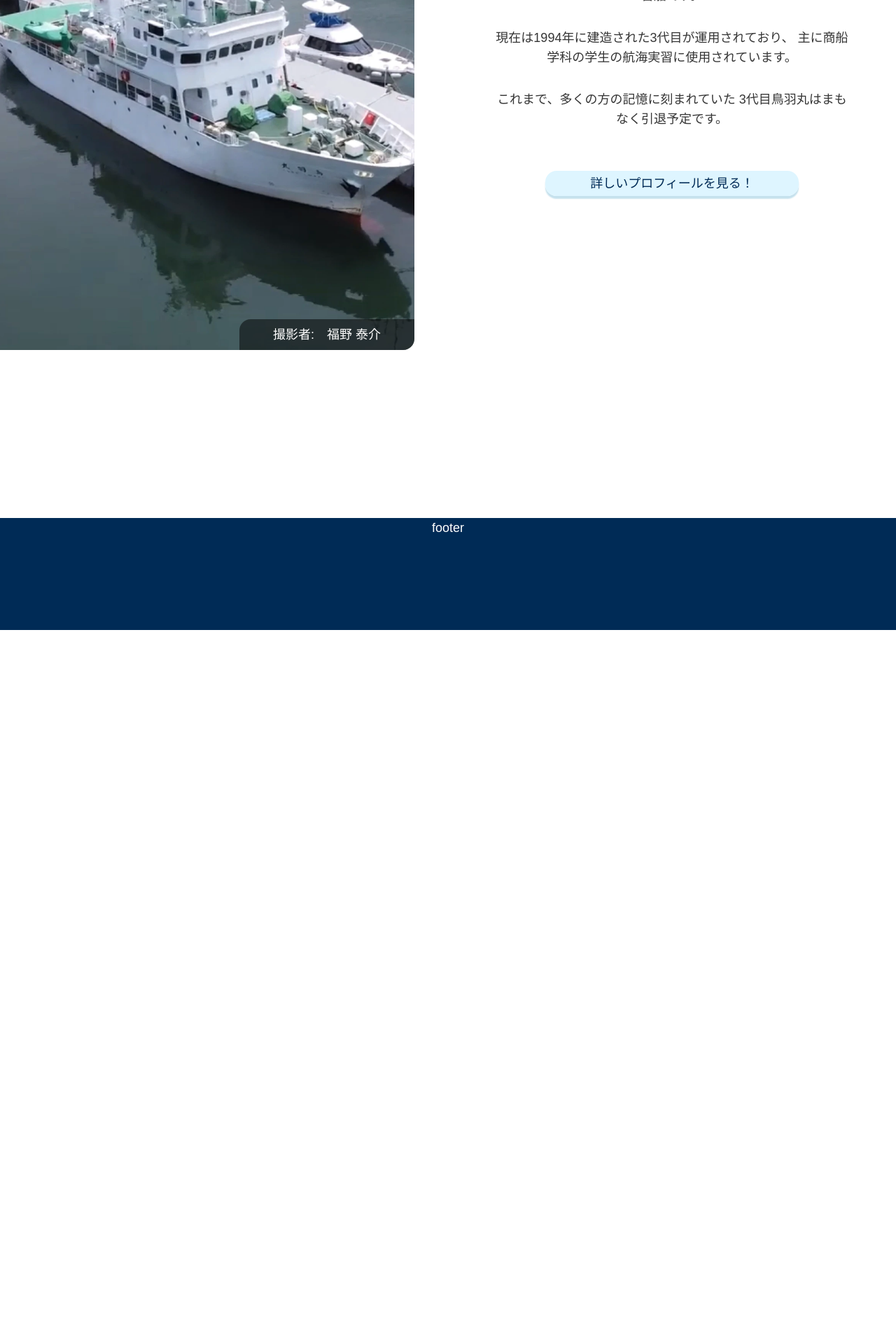
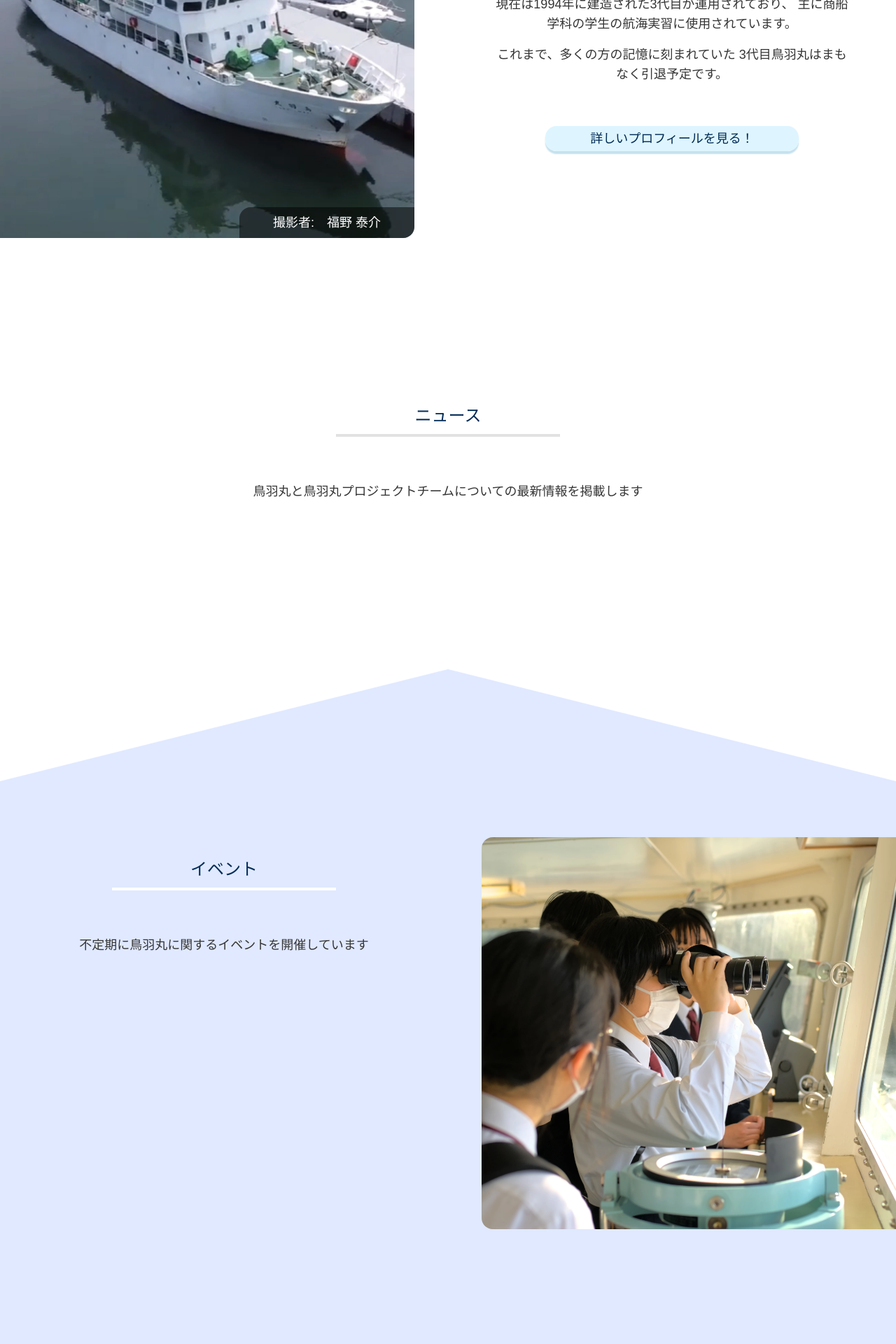
Before and after one commit to takara2314/3rd-tobamaru-lastyear, a SvelteKit app: page / in a window 1280 px wide. Shown: the part 1260-3180 px from the top of the page at 70% size. Before the commit the page ends 2160 px from the top, so only its background shows below. Built offline with nearby package versions, Linux system fonts and the light colour scheme; no server answers; a web font is replaced by a local one.

Commit message:
Add: メインページの基本構成

```diff
--- a/src/routes/+page.svelte
+++ b/src/routes/+page.svelte
@@ -1,60 +1,132 @@
 <script>
   import { PUBLIC_SITE_URL } from "$env/static/public";
   import PrimaryBtn from "./buttons/PrimaryBtn.svelte";
+  import SecondaryBtn from "./buttons/SecondaryBtn.svelte";
 </script>
 
 <header>header</header>
 
 <main>
   <section id="whats-tobamaru" class="column-2">
-    <div class="left-image">
+    <figure class="left-image">
       <img
         src="/photos/tobamaru.webp"
         alt="鳥羽丸"
       />
-      <small>
+      <figcaption>
         撮影者:　福野 泰介
-      </small>
-    </div>
+      </figcaption>
+    </figure>
 
-    <div class="right-article">
+    <article>
       <h2>
         鳥羽丸とは？
       </h2>
-
-      <article>
+      <div>
         <p>
           鳥羽丸（とばまる）とは、
           鳥羽商船高等専門学校が保有する練習船です。
         </p>
-
         <p>
           現在は1994年に建造された3代目が運用されており、
           主に商船学科の学生の航海実習に使用されています。
         </p>
-
         <p>
           これまで、多くの方の記憶に刻まれていた
           3代目鳥羽丸はまもなく引退予定です。
         </p>
-      </article>
+      </div>
 
       <PrimaryBtn
         label="詳しいプロフィールを見る！"
       />
-    </div>
+    </article>
   </section>
 
   <section id="news">
+    <h2>ニュース</h2>
+
+    <article>
+      鳥羽丸と鳥羽丸プロジェクトチームについての最新情報を掲載します
+    </article>
   </section>
 
-  <section id="events">
-  </section>
+  <div class="blue-bg-area">
+    <section id="events" class="column-2">
+      <article>
+        <h2 white-wave>
+          イベント
+        </h2>
+        <div>
+          不定期に鳥羽丸に関するイベントを開催しています
+        </div>
+      </article>
 
-  <section id="instagram">
-  </section>
+      <figure class="right-image">
+        <img
+          src="/photos/looking.webp"
+          alt="望遠鏡を見る女の子"
+        />
+      </figure>
+    </section>
 
-  <section id="whats-tobamaru-project-team">
+    <section id="instagram">
+      <h2 white-wave>
+        Instagram
+      </h2>
+      <div>
+        定期的に鳥羽丸や鳥羽商船にまつわる情報を投稿します
+      </div>
+    </section>
+  </div>
+
+  <section id="whats-tobamaru-project-team" class="column-2">
+    <figure class="left-image">
+      <img
+        src="/photos/commemorative-photo.webp"
+        alt="集合写真"
+      />
+    </figure>
+
+    <article>
+      <h2>
+        鳥羽丸プロジェクトチームとは？
+      </h2>
+
+      <div>
+        <p>
+          鳥羽丸プロジェクトチームは、
+        </p>
+        <p>
+          代船入替えに向けて記念行事、
+        </p>
+        <p>
+          在校生や卒業生の鳥羽商船に対する愛着や
+        </p>
+        <p>
+          地域の人々の親しみをより深めるための
+        </p>
+        <p>
+          企画を検討する学生団体です。
+        </p>
+        <p>
+          （学校から結成承認済み）
+        </p>
+      </div>
+
+      <div class="button-column">
+        <p>
+          <SecondaryBtn
+            label="活動方針"
+          />
+        </p>
+        <p>
+          <PrimaryBtn
+            label="私もチームの一員になりたい！"
+          />
+        </p>
+      </div>
+    </article>
   </section>
 </main>
 
@@ -76,23 +148,24 @@
     justify-content: space-between;
   }
 
-  .column-2 div {
+  .column-2 > * {
     width: 50%;
   }
 
   .left-image {
-    height: 90dvh;
+    height: 70dvh;
     padding-right: 3rem;
     position: relative;
   }
 
   .left-image img {
+    width: 100%;
     height: 100%;
     object-fit: cover;
     border-radius: 0 1rem 1rem 0;
   }
 
-  .left-image small {
+  .left-image figcaption {
     position: absolute;
     bottom: 0;
     right: 3rem;
@@ -102,15 +175,76 @@
     border-radius: 1rem 0 1rem 0;
   }
 
-  .right-article {
-    padding: 4rem;
+  .right-image {
+    height: 70dvh;
+    padding-left: 3rem;
+    position: relative;
   }
 
-  .right-article p {
+  .right-image img {
+    width: 100%;
+    height: 100%;
+    object-fit: cover;
+    border-radius: 1rem 0 0 1rem;
+  }
+
+  .right-image figcaption {
+    position: absolute;
+    bottom: 0;
+    left: 3rem;
+    background-color: rgba(0, 0, 0, 0.5);
+    color: white;
+    padding: 0.5rem 3rem;
+    border-radius: 0 1rem 0 1rem;
+  }
+
+  .column-2 article {
+    padding: 2rem 4rem;
+  }
+
+  .column-2 article div:not(.button-column) > p {
+    margin-bottom: 1rem;
+  }
+
+  .column-2 article > div {
+    margin-bottom: 4rem;
+  }
+
+  .blue-bg-area {
+    background-color: var(--section-bg-color);
+    display: flex;
+    flex-direction: column;
+    align-items: center;
+    position: relative;
+  }
+
+  .blue-bg-area::before {
+    content: "";
+    width: 100%;
+    height: 10rem;
+    background-color: var(--bg-color);
+    position: absolute;
+    top: 0;
+    clip-path: polygon(0 0, 0 100%, 50% 0, 100% 100%, 100% 0);
+  }
+
+  .blue-bg-area::after {
+    content: "";
+    width: 100%;
+    height: 10rem;
+    background-color: var(--bg-color);
+    position: absolute;
+    bottom: 0;
+    clip-path: polygon(0 100%, 0 0, 50% 100%, 100% 0, 100% 100%);
+  }
+
+  .button-column {
+    display: flex;
+    flex-direction: column;
+    align-items: center;
+  }
+
+  .button-column p {
     margin-bottom: 2rem;
   }
-
-  article {
-    margin-bottom: 4rem;
-  }
 </style>
--- /dev/null
+++ b/src/routes/buttons/SecondaryBtn.svelte
@@ -0,0 +1,18 @@
+<script>
+  export let href = "/#";
+  export let label;
+</script>
+
+<a href={href}>
+  {label}
+</a>
+
+<style>
+  a {
+    color: var(--text-color);
+    padding: 0.5rem 4rem;
+    border-radius: 1rem;
+    background-color: var(--secondary-btn-bg-color);
+    box-shadow: 0 0.25rem 0.1rem var(--secondary-btn-shadow-color);
+  }
+</style>
--- a/src/routes/global.css
+++ b/src/routes/global.css
@@ -3,7 +3,7 @@
 :root {
   --primary-color: rgb(0, 43, 86);
   --text-color: rgb(53, 53, 53);
-  --page-color: rgb(255, 255, 255);
+  --bg-color: rgb(255, 255, 255);
   --section-bg-color: rgb(224, 233, 255);
   --primary-btn-bg-color: rgb(222, 245, 255);
   --primary-btn-shadow-color: rgba(22, 136, 185, 0.25);
@@ -19,7 +19,7 @@ body {
   line-height: 1.75rem;
   text-align: center;
   color: var(--text-color);
-  background-color: var(--page-color);
+  background-color: var(--bg-color);
 }
 
 h2 {
```
